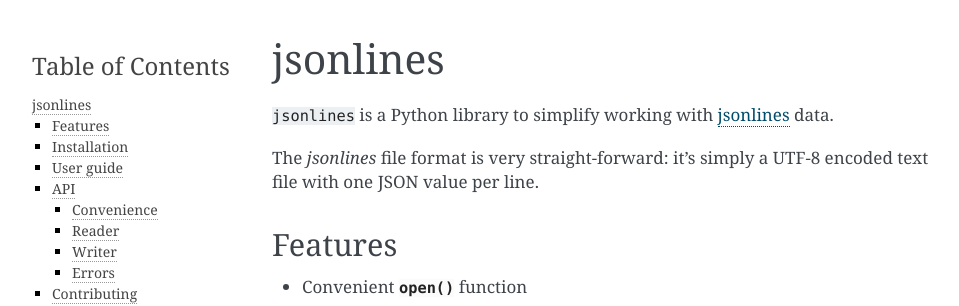
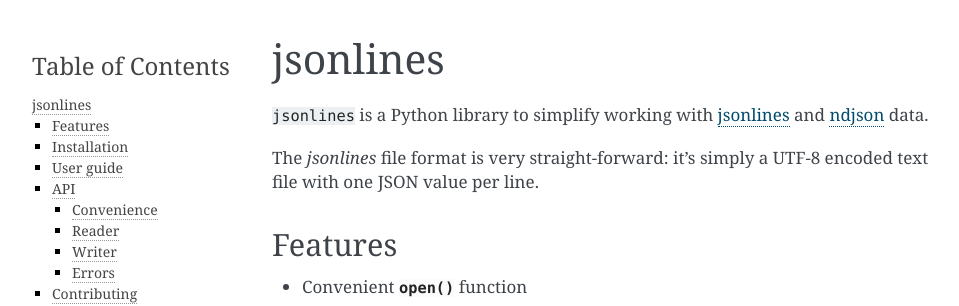
Before and after one commit to wbolster/jsonlines, a Sphinx documentation site: the page built from doc/index.rst, in a window 1280 px wide and 900 px high. Shown: the top 306 px of the window, without its empty margins (148-1107 px from the left). Built offline with Sphinx 7.4.7, drawn with Linux system fonts in a browser that asks for light colours.

Commit message:
mention ndjson in readme and docs
Fixes #19

```diff
--- a/README.rst
+++ b/README.rst
@@ -2,7 +2,11 @@
 jsonlines
 =========
 
-``jsonlines`` is a Python library to simplify working with jsonlines_ data.
+``jsonlines`` is a Python library to simplify working with jsonlines_
+and ndjson_ data.
+
+.. _jsonlines: http://jsonlines.org/
+.. _ndjson: http://ndjson.org/
 
 * Documentation: https://jsonlines.readthedocs.org/
 
--- a/doc/index.rst
+++ b/doc/index.rst
@@ -4,9 +4,11 @@ jsonlines
 
 .. py:currentmodule:: jsonlines
 
-``jsonlines`` is a Python library to simplify working with jsonlines_ data.
+``jsonlines`` is a Python library to simplify working with jsonlines_
+and ndjson_ data.
 
 .. _jsonlines: http://jsonlines.org/
+.. _ndjson: http://ndjson.org/
 
 The *jsonlines* file format is very straight-forward: it's simply a UTF-8
 encoded text file with one JSON value per line.
```
